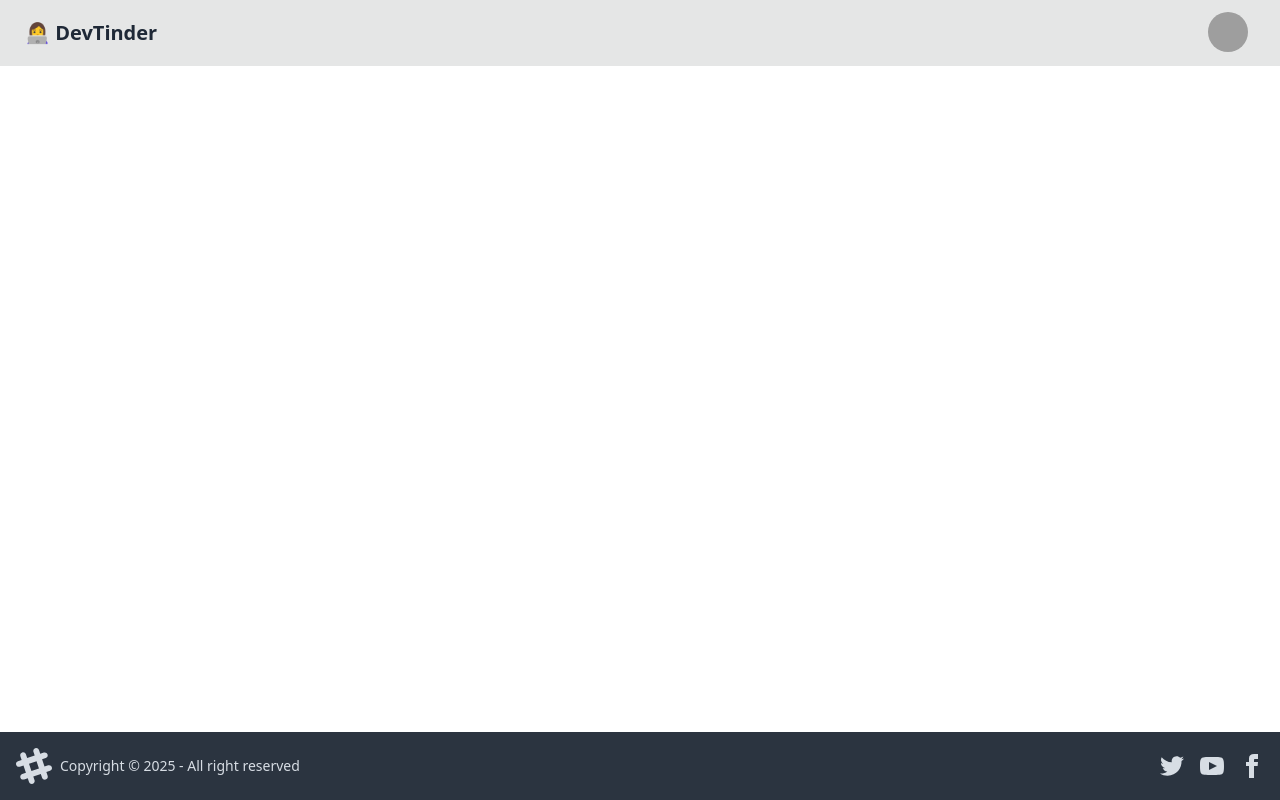
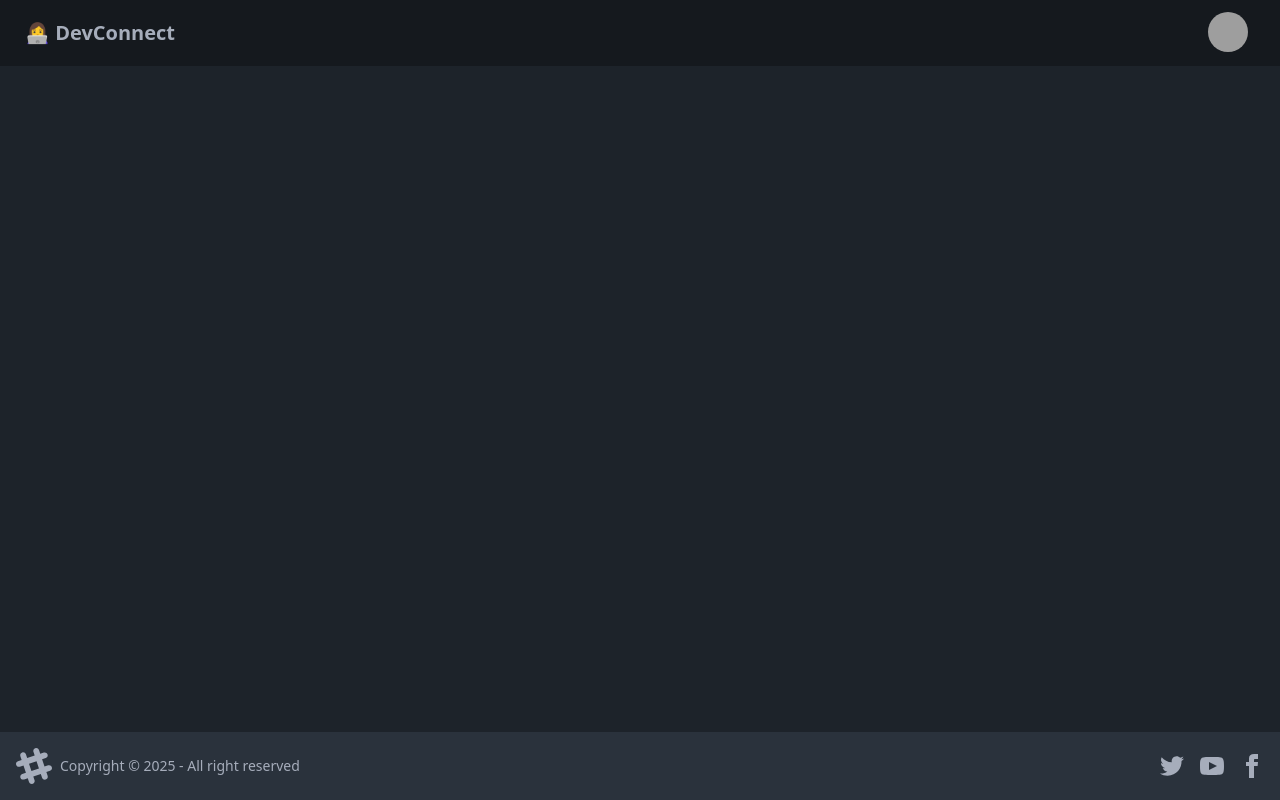
Before and after one commit to keerthi-cmd/Dev_tinder, a React (Vite) app: page / in a window 1280 px wide. Built offline with nearby package versions, Linux system fonts and the light colour scheme; grey boxes are pictures that could not be loaded.

Commit message:
added dark mode

```diff
--- a/index.html
+++ b/index.html
@@ -1,5 +1,5 @@
 <!DOCTYPE html>
-<html lang="en">
+<html lang="en" data-theme="dark">
   <head>
     <meta charset="UTF-8" />
     <link rel="icon" type="image/svg+xml" href="/vite.svg" />
--- a/src/components/NavBar.jsx
+++ b/src/components/NavBar.jsx
@@ -4,7 +4,7 @@ const NavBar = () => {
   return (
     <div className="navbar bg-base-300">
       <div className="flex-1">
-        <a className="btn btn-ghost text-xl">👩‍💻 DevTinder</a>
+        <a className="btn btn-ghost text-xl">👩‍💻 DevConnect</a>
       </div>
       <div className="flex-none gap-2">
         <div className="form-control"></div>
--- a/tailwind.config.js
+++ b/tailwind.config.js
@@ -1,8 +1,15 @@
+import daisyui from "daisyui";
+
 /** @type {import('tailwindcss').Config} */
 export default {
   content: ["./index.html", "./src/**/*.{js,ts,jsx,tsx}"],
   theme: {
     extend: {},
   },
-  plugins: [require("daisyui")],
+  plugins: [daisyui],
+  daisyui: {
+    themes: ["light", "dark"], // use built-in themes
+    darkTheme: "dark", // specify which theme to use in dark mode
+  },
+  darkMode: "class", // enables manual control via "dark" class
 };
```
